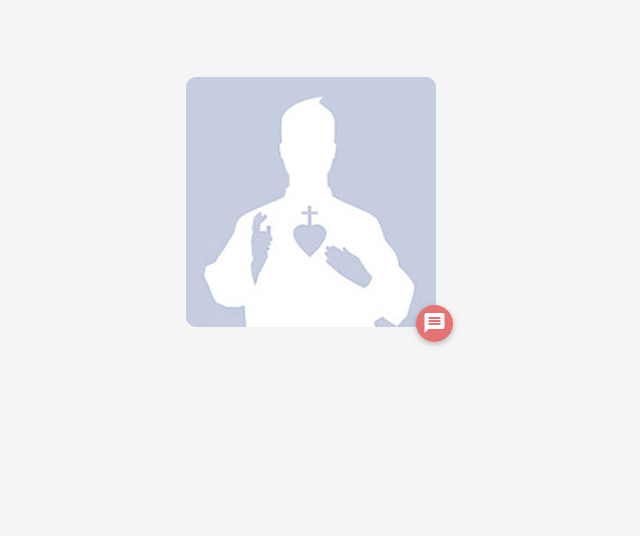
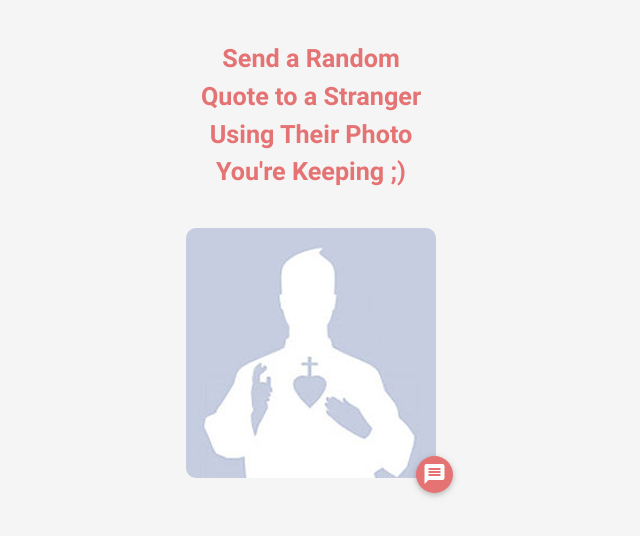
Before and after one commit to jsemearns/magicalphoneportrait, a Django app: page / in a window 1280 px wide. Shown: the top 536 px of the page, without its empty margins (329-969 px from the left). Run offline with Django 3.2, Linux system fonts and the light colour scheme; some libraries are stand-ins or nearby versions.

Commit message:
fixed styles

```diff
--- a/core/magic/static/css/styles.css
+++ b/core/magic/static/css/styles.css
@@ -1,5 +1,12 @@
 body {
     background-color: #f5f5f5;
+    color: #E57373;
+}
+
+.flow-text {
+    width: 250px;
+    font-weight: 700;
+    margin: auto;
 }
 
 .image-container {
--- a/core/magic/static/js/script.js
+++ b/core/magic/static/js/script.js
@@ -33,6 +33,7 @@ var csrftoken = getCookie('csrftoken');
 
 form.on('submit', function(e) {
     e.preventDefault();
+    Materialize.toast('Sending...', 5000);
     var $this = this;
     var formData = new FormData($this[0]);
     $.ajax({
--- a/core/magic/templates/home.html
+++ b/core/magic/templates/home.html
@@ -10,6 +10,8 @@
 <body>
 
     <div class="image-container">
+        <p class="flow-text">Send a Random Quote to a Stranger Using Their Photo You're Keeping ;)</p>
+
         <a class="add-button btn-floating btn-small waves-effect waves-light red lighten-2">
             <i class="material-icons">message</i>
         </a>
```
Also changed, not shown: 1 other file.
